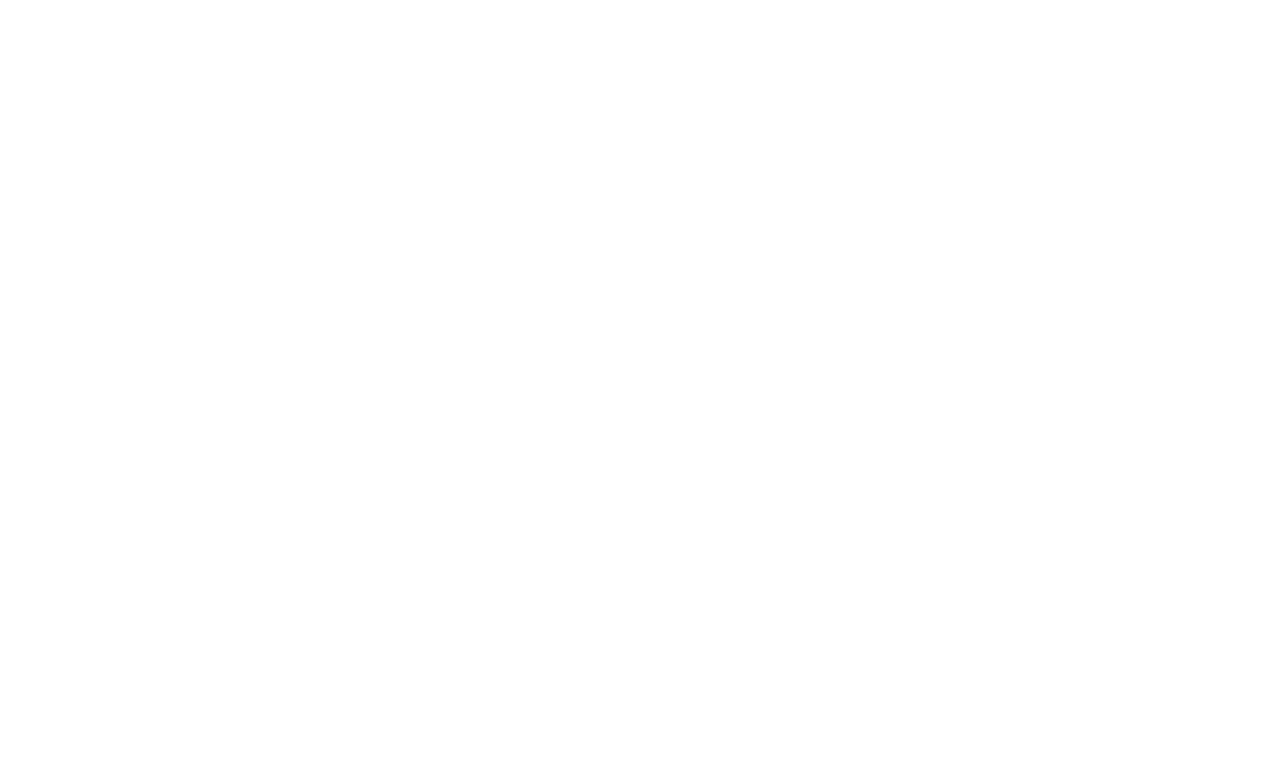
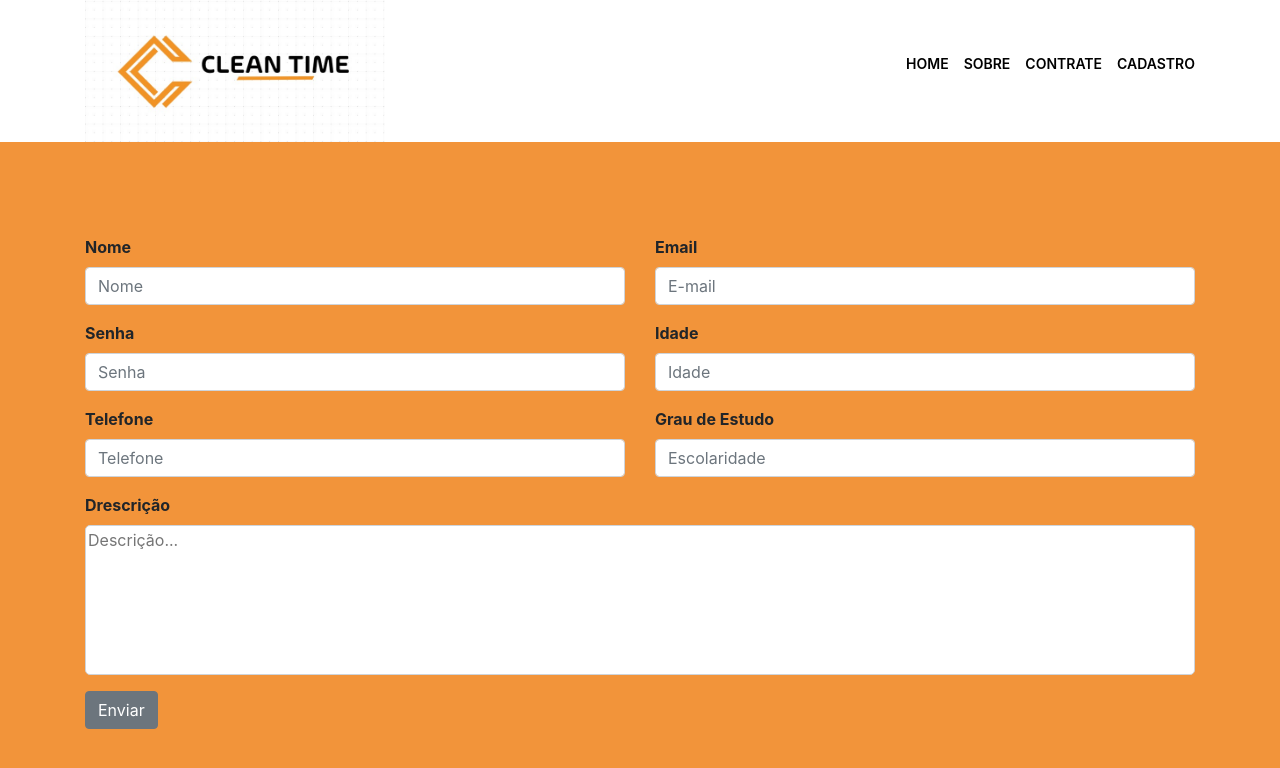
Before and after one commit to RuanRamalho/clean-time, a React (Create React App) app: page /BeHire in a window 1280 px wide. Shown: the top 768 px of the page. Built offline with nearby package versions, Linux system fonts and the light colour scheme.

Commit message:
feat(components): add new components

```diff
--- a/src/App.js
+++ b/src/App.js
@@ -1,5 +1,4 @@
 import React from 'react';
-import Header from './components/Header/index';
 import Routes from './routes';
 
 /* Função principal da aplicação, onde terá os componentes. Ex.: Header. */
--- /dev/null
+++ b/src/Pages/BeHire/index.js
@@ -0,0 +1,63 @@
+import React, { Component } from 'react';
+import { Container, Col, Row, Form, FormGroup, Label, Input, Button } from 'reactstrap';
+import { SectionBeHire, TextArea } from './style.js';
+
+export default class BeHire extends Component {
+  render() {
+    return (
+      <SectionBeHire className="d-flex align-items-center">
+        <Container>
+          <Form>
+            <Row >
+              <Col sm="12" md="6">
+                <FormGroup>
+                  <Label className="font-weight-bold font-size-16" for="exampleEmail">Nome</Label>
+                  <Input type="name" name="name" id="exampleEmail" placeholder="Nome" />
+                </FormGroup>
+                </Col>
+                <Col sm="12" md="6">
+                  <FormGroup>
+                    <Label className="font-weight-bold font-size-16" for="exampleEmail">Email</Label>
+                    <Input type="email" name="email" id="exampleEmail" placeholder="E-mail" />
+                  </FormGroup>
+                </Col>
+                <Col sm="12" md="6">
+                  <FormGroup>
+                    <Label className="font-weight-bold font-size-16" for="exampleEmail">Senha</Label>
+                    <Input type="password" name="password" id="exampleEmail" placeholder="Senha" />
+                  </FormGroup>
+                </Col>
+                <Col sm="12" md="6">
+                  <FormGroup>
+                    <Label className="font-weight-bold font-size-16" for="exampleEmail">Idade</Label>
+                    <Input type="number" name="idade" id="exampleEmail" placeholder="Idade" />
+                  </FormGroup>
+                </Col>
+                <Col sm="12" md="6">
+                  <FormGroup>
+                    <Label className="font-weight-bold font-size-16" for="exampleEmail">Telefone</Label>
+                    <Input type="tel" name="fone" id="exampleEmail" placeholder="Telefone" />
+                  </FormGroup>
+                </Col>
+                <Col sm="12" md="6">
+                  <FormGroup>
+                    <Label className="font-weight-bold font-size-16" for="exampleEmail">Grau de Estudo</Label>
+                    <Input type="text" name="text" id="exampleEmail" placeholder="Escolaridade" />
+                  </FormGroup>
+                </Col>
+                <Col sm="12" md="12">
+                  <FormGroup className="d-flex flex-column">
+                    <Label className="font-weight-bold font-size-16" for="exampleEmail">Drescrição</Label>
+                    <TextArea type="text" name="text" id="exampleEmail" placeholder="Descrição..." cols="30" rows="6"/>
+                  </FormGroup>
+                </Col>
+                <Col sm="12" md="12">
+                  <Button>Enviar</Button>
+                </Col>
+              </Row>
+            </Form>
+        </Container>
+      </SectionBeHire>
+    );
+  };
+};
--- /dev/null
+++ b/src/Pages/BeHire/style.js
@@ -0,0 +1,27 @@
+import styled from 'styled-components';
+import { media } from '../../components/Breackpoints/style';
+
+export const SectionBeHire = styled.section `
+  background: #f2943a;
+  height: 100vh;
+
+  ${media.breackpoint_md} {
+    height: 85vh;
+  }
+`;
+
+export const TextArea = styled.textarea `
+  border-radius: 5px;
+  transition: border-color .15s ease-in-out,box-shadow .15s ease-in-out;
+  border: 1px solid #ced4da;
+  color: #495057;
+  resize: none;
+
+  &:focus {
+    color: #495057;
+    background-color: #fff;
+    border-color: #80bdff;
+    outline: 0;
+    box-shadow: 0 0 0 0.2rem rgba(0,123,255,.25)
+  }
+`;
--- a/src/Pages/Contract/index.js
+++ b/src/Pages/Hire/index.js
@@ -1,12 +1,11 @@
 import React, { Component } from 'react';
 import { Container, Col, Row } from 'reactstrap';
-import { media } from '../../components/Breackpoints/style';
-import { SectionContract, Perfil, Card, Text } from './style.js';
+import { SectionHire, Perfil, Card, Text } from './style.js';
 
-export default class Contract extends Component {
+export default class Hire  extends Component {
   render(){
     return(
-      <SectionContract>
+      <SectionHire>
         <Container>
           <Card>
             <Row>
@@ -65,7 +64,7 @@ export default class Contract extends Component {
             </Row>
           </Card>
         </Container>
-      </SectionContract>
+      </SectionHire>
     );
   };
 };
--- a/src/Pages/Contract/style.js
+++ b/src/Pages/Hire/style.js
@@ -1,8 +1,9 @@
 import styled from 'styled-components';
 import { media } from '../../components/Breackpoints/style';
 
-export const SectionContract = styled.section `
-
+export const SectionHire = styled.section `
+  background: #f2943a;
+  padding: 3px 0;
 `;
 
 export const Card = styled.div `
@@ -24,16 +25,13 @@ export const Text = styled.div `
   justify-content: center;
   height: 100%;
   text-align: center;
-
   h1 {
     font-size: 26px;
   }
-
   p {
     font-weight: bold;
     font-size: 15px;
   }
-
   ${media.breackpoint_md} {
     display: flex;
     align-items: flex-end;
--- a/src/components/Header/index.js
+++ b/src/components/Header/index.js
@@ -1,7 +1,6 @@
 import React, { Component } from 'react';
 import { Link } from 'react-router-dom';
-import { Container, NavbarToggler } from 'reactstrap';
-import { media } from '../../components/Breackpoints/style';
+import { Container } from 'reactstrap';
 import { SectionHeader, HeaderContent, Logo, Navbar } from './style.js';
 import LogoImage from '../../images/logo.jpeg';
 
@@ -11,14 +10,14 @@ const Header = () => {
       <Container>
         <HeaderContent>
               <Logo>
-                <img src={ LogoImage } alt="logo" />
+                <Link to = { '/index' }><img src={ LogoImage } alt="logo" /></Link>
               </Logo>
             <Navbar>
                 <ul>
                   <li><Link to = { '/index' }>home</Link></li>
                   <li><a href="#">sobre</a></li>
-                  <li><Link to = { '/contract' }>contrate</Link></li>
-                  <li><a href="#">seja contratado</a></li>
+                  <li><Link to = { '/hire' }>contrate</Link></li>
+                  <li><Link to = { '/behire' }>Cadastro</Link></li>
                 </ul>
             </Navbar>
         </HeaderContent>
--- a/src/components/Hero/index.js
+++ b/src/components/Hero/index.js
@@ -1,21 +1,31 @@
 import React from 'react';
 import './style.css';
-import { Container, Col } from 'reactstrap';
+import { Container, Col, Row } from 'reactstrap';
 import { Link } from 'react-router-dom';
+import IconMan from '../../images/icon-man.png';
 
 const Hero = () => {
   return (
     <section className="hero">
       <Container>
         <div className="hero-content">
+          <Row>
             <Col md="6" sm="12">
+              <div className="text-content">
                 <div className="Title">
                   <h1>Não adianta correr, a limpeza precisa acontecer!</h1>
                 </div>
                 <div className="button">
-              <Link to = { '/contract' } >Contrate Já</Link>
+                  <Link to = { '/hire' } >Contrate Já</Link>
+                </div>
               </div>
             </Col>
+            <Col md="6" sm="12">
+              <div className="IconMan">
+              <img src={ IconMan } alt="IconMan" />
+              </div>
+            </Col>
+          </Row>
         </div>
       </Container>
     </section>
--- a/src/components/Hero/style.css
+++ b/src/components/Hero/style.css
@@ -11,6 +11,22 @@
   justify-content: center;
 }
 
+.hero .hero-content .text-content{
+  display: flex;
+  flex-direction: column;
+  justify-content: center;
+  height: 100%;
+}
+
+.hero .hero-content .Title h1{
+  font-size: 50px;
+}
+
+.hero .hero-content .IconMan img{
+  width: 100%;
+  height: 100%;
+}
+
 .hero .button {
   margin-top: 30px;
   text-decoration: none;
@@ -20,12 +36,13 @@
   border: 2px solid;
   color: white;
   text-decoration: none;
-  padding: 10px;
+  padding: 15px 30px;
   background: black;
   font-weight: bold;
   transition: .3s;
 }
 
+
 .hero .button a:hover {
   border: 2px solid orange;
   color: #f2943a;
--- a/src/routes.js
+++ b/src/routes.js
@@ -1,16 +1,20 @@
 import React from 'react';
 import { BrowserRouter, Switch, Route } from 'react-router-dom';
-import Header from "./components/Header/index";
-import Hero from "./components/Hero/index";
-import Contract from "./Pages/Contract/index";
+import Header from './components/Header/index';
+import Hero from './components/Hero/index';
+import Hire from './Pages/Hire/index';
+import BeHire from './Pages/BeHire/index';
 
 const Routes = () => (
   <BrowserRouter>
-    <Route exact path = "/index" component = { Header }></Route>
-    <Route exact path = "/index" component = { Hero }></Route>
+    <Route exact path = '/index' component = { Header }></Route>
+    <Route exact path = '/index' component = { Hero }></Route>
 
-    <Route exact path = "/contract" component = { Header }></Route>
-    <Route exact path = '/contract' component = { Contract } ></Route>
+    <Route exact path = '/Hire' component = { Header }></Route>
+    <Route exact path = '/Hire' component = { Hire } ></Route>
+
+    <Route exact path = '/BeHire' component = { Header }></Route>
+    <Route exacto path = '/BeHire' component = { BeHire }></Route>
   </BrowserRouter>
 )
 
```
Also changed, not shown: src/images/icon-man.png (added). Lines whose indentation alone changed are shown as unchanged.
